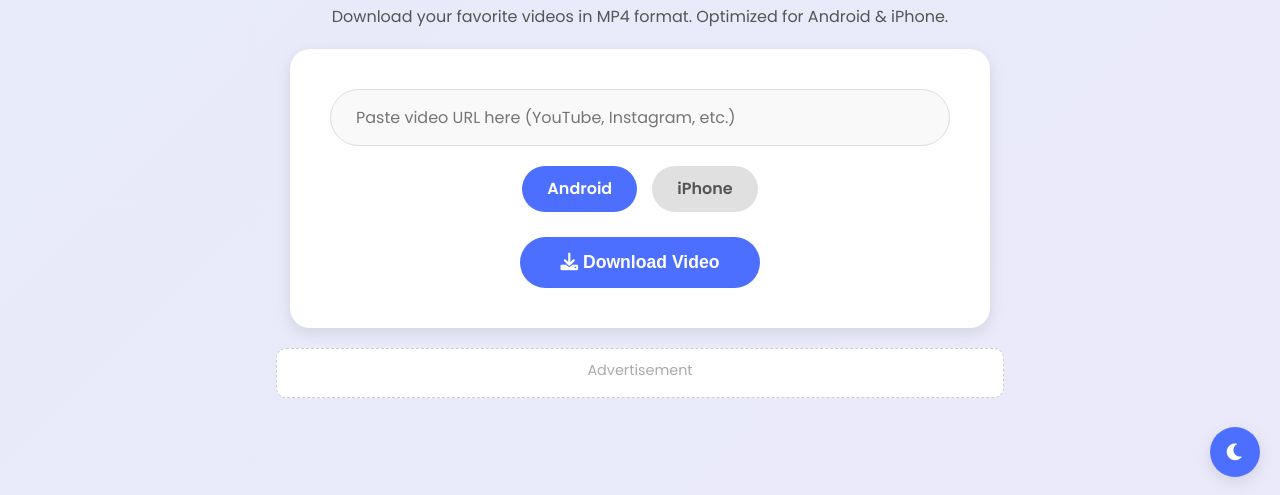
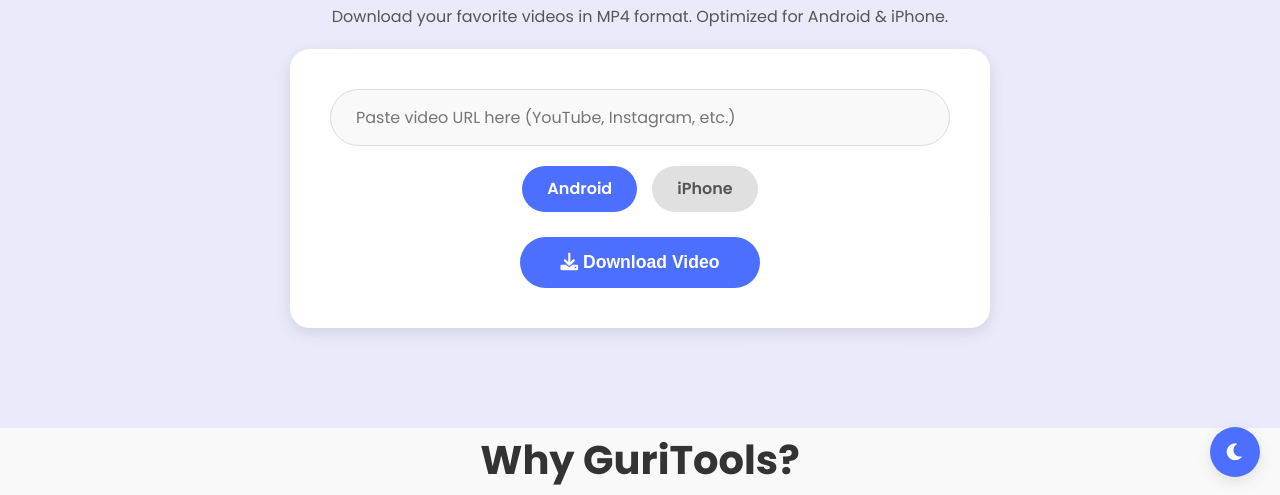
Before and after one commit to gurilap/guritools1, a website: page index.html in a window 1280 px wide. Shown: the part 303-798 px from the top of the page. Drawn offline with Linux system fonts and the light colour scheme.

Commit message:
Update index.html1

```diff
--- a/index.html
+++ b/index.html
@@ -252,9 +252,7 @@
         </div>
       </div>
 
-      <div class="ad-slot">
-        <p style="color: #aaa; margin-bottom: 5px;">Advertisement</p>
-        </div>
+
 
     </div>
   </section>
```
